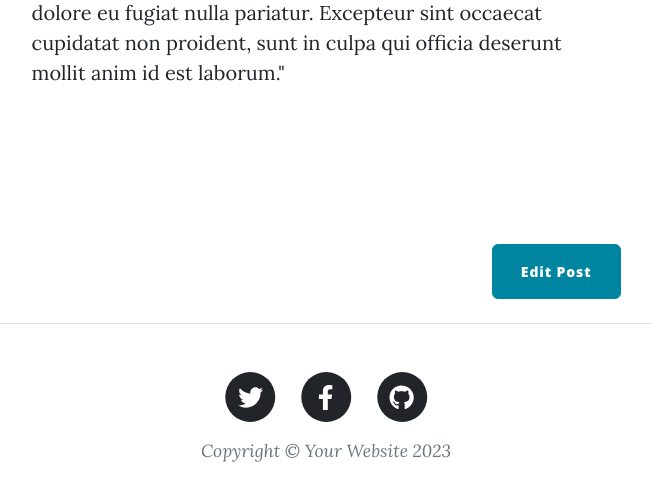
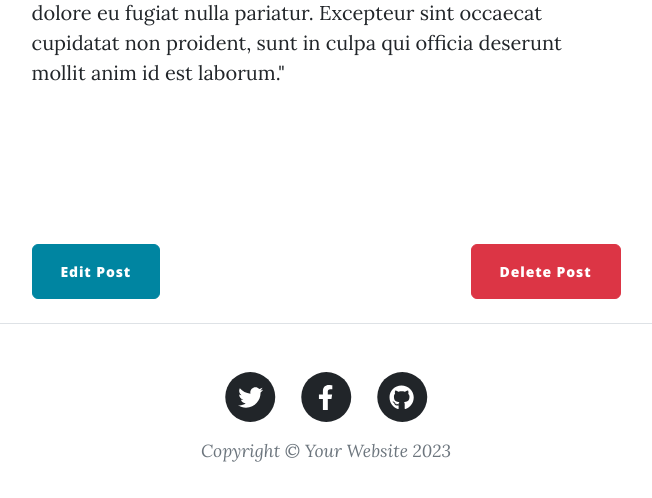
Before and after one commit to VojtaMi/blog_exercise, a Flask app: page /post/1 in a window 1280 px wide. Shown: the part 860-1358 px from the top of the page, without its empty margins (314-966 px from the left). Run offline with Flask 3, Linux system fonts and the light colour scheme; data comes from the database, SQL or seed files in the repository; both versions use the stored data as it was after the commit; some libraries are stand-ins or nearby versions.

Commit message:
delete post

```diff
--- a/app.py
+++ b/app.py
@@ -4,7 +4,6 @@ from models import db, BlogPost
 import crud
 from forms import PostForm
 from flask_ckeditor import CKEditor
-
 
 app = Flask(__name__)
 app.config['SECRET_KEY'] = '8BYkEfBA6O6donzWlSihBXox7C0sKR6b'
@@ -72,7 +71,6 @@ def make_post():
     )
 
 
-
 @app.route('/edit-post/<int:post_id>', methods=["GET", "POST"])
 def edit_post(post_id):
     post = crud.get_post_by_id(post_id)
@@ -99,5 +97,12 @@ def edit_post(post_id):
     )
 
 
+@app.route('/delete-post/<int:post_id>')
+def delete_post(post_id):
+    crud.delete_post(post_id)
+    flash("Post deleted!", "success")
+    return redirect(url_for('home'))
+
+
 if __name__ == "__main__":
     app.run(debug=True, port=5003)
--- a/templates/post.html
+++ b/templates/post.html
@@ -26,11 +26,16 @@
             <div class="col-md-10 col-lg-8 col-xl-7">
                 {{ post.body|safe }}
 
-                <div class="d-flex justify-content-end mb-4">
+                <div class="d-flex justify-content-between mb-4">
                     <a
                             class="btn btn-primary float-right"
                             href="{{ url_for('edit_post', post_id=post.id) }}"
                     >Edit Post</a>
+
+                    <a
+                            class="btn btn-danger float-right"
+                            href="{{ url_for('delete_post', post_id=post.id) }}"
+                    >Delete Post</a>
                 </div>
             </div>
         </div>
```
Also changed, not shown: instance/posts.db.
